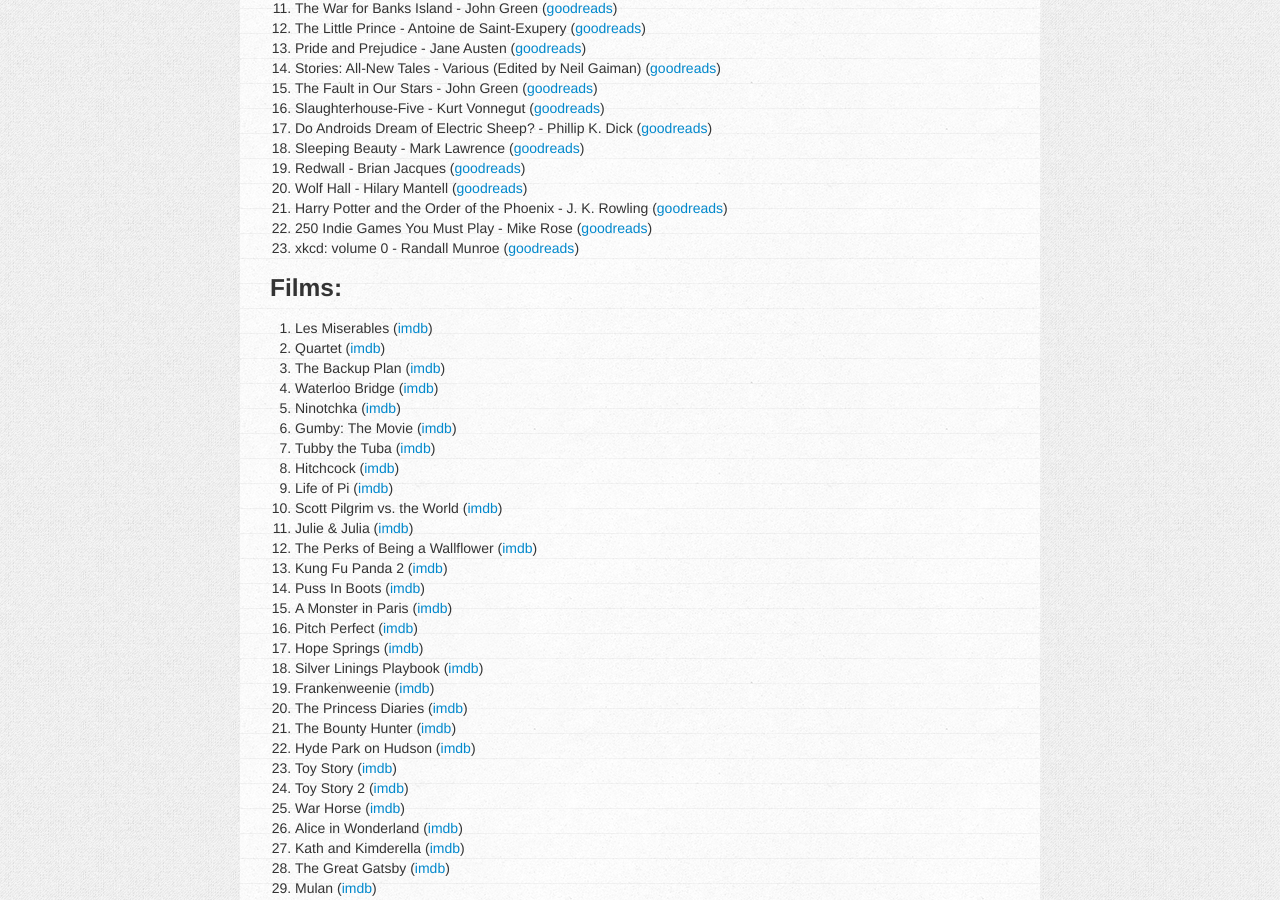
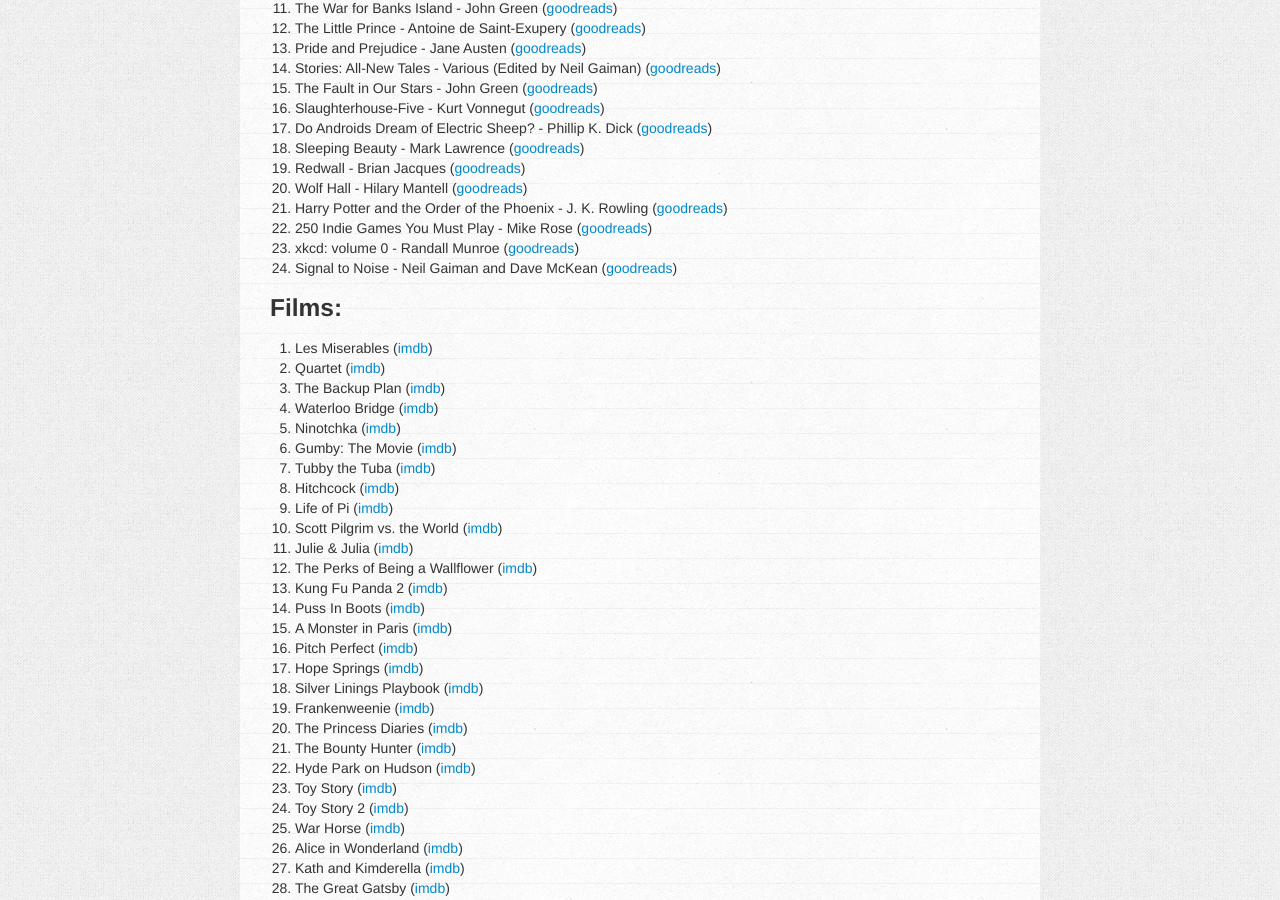
Before and after one commit to charlottepierce/charlottepierce.github.com, a Jekyll site: the page built from _posts/2013-01-01-50-50-Challenge-2013.markdown, in a window 1280 px wide and 900 px high, scrolled down 550 px. Built offline with Jekyll 4.4.1, drawn with Linux system fonts in a browser that asks for light colours.

Commit message:
Updated 50/50 challenge list.

```diff
--- a/_posts/2013-01-01-50-50-Challenge-2013.markdown
+++ b/_posts/2013-01-01-50-50-Challenge-2013.markdown
@@ -30,6 +30,7 @@
 21. Harry Potter and the Order of the Phoenix - J. K. Rowling ([goodreads](http://www.goodreads.com/book/show/2.Harry_Potter_and_the_Order_of_the_Phoenix))
 22. 250 Indie Games You Must Play - Mike Rose ([goodreads](http://www.goodreads.com/book/show/11376297-250-indie-games-you-must-play))
 23. xkcd: volume 0 - Randall Munroe ([goodreads](http://www.goodreads.com/book/show/6902644-xkcd))
+24. Signal to Noise - Neil Gaiman and Dave McKean ([goodreads](http://www.goodreads.com/book/show/166570.Signal_to_Noise))
 
 ### Films: ###
 
```
